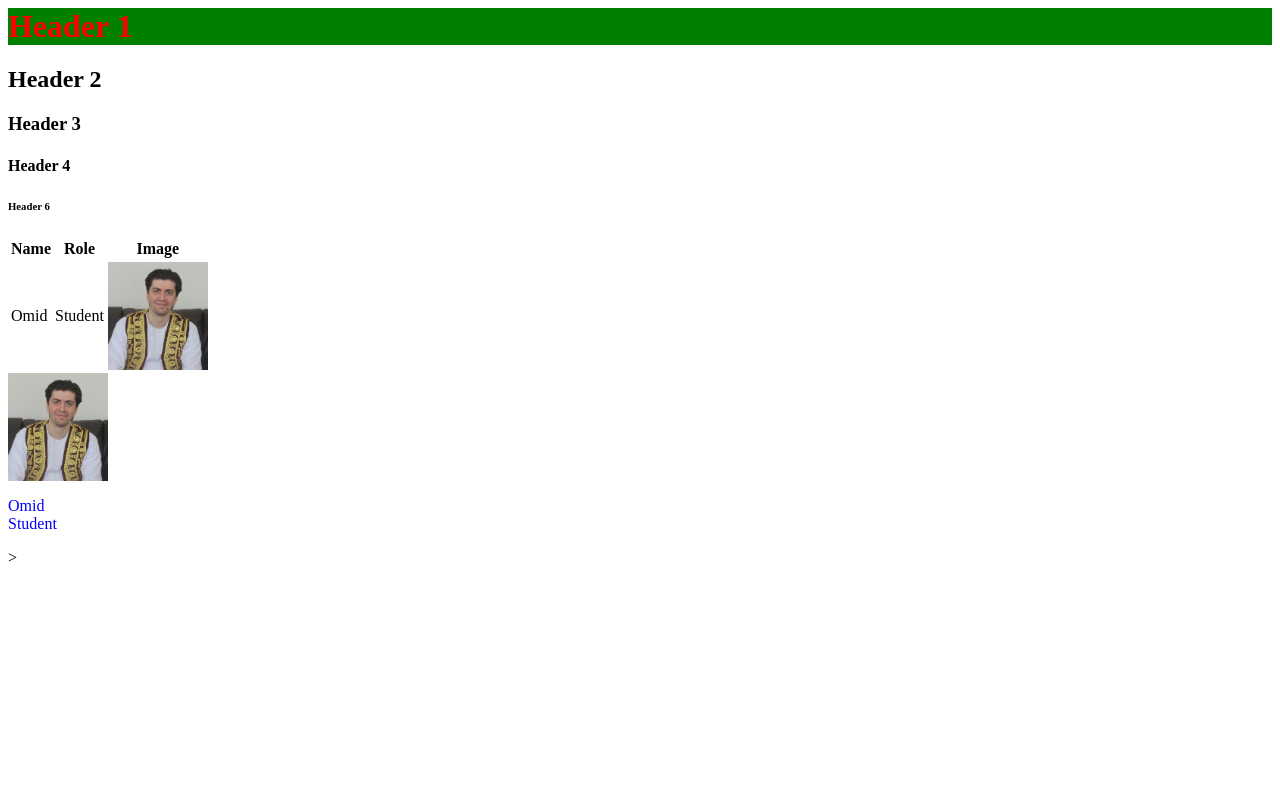
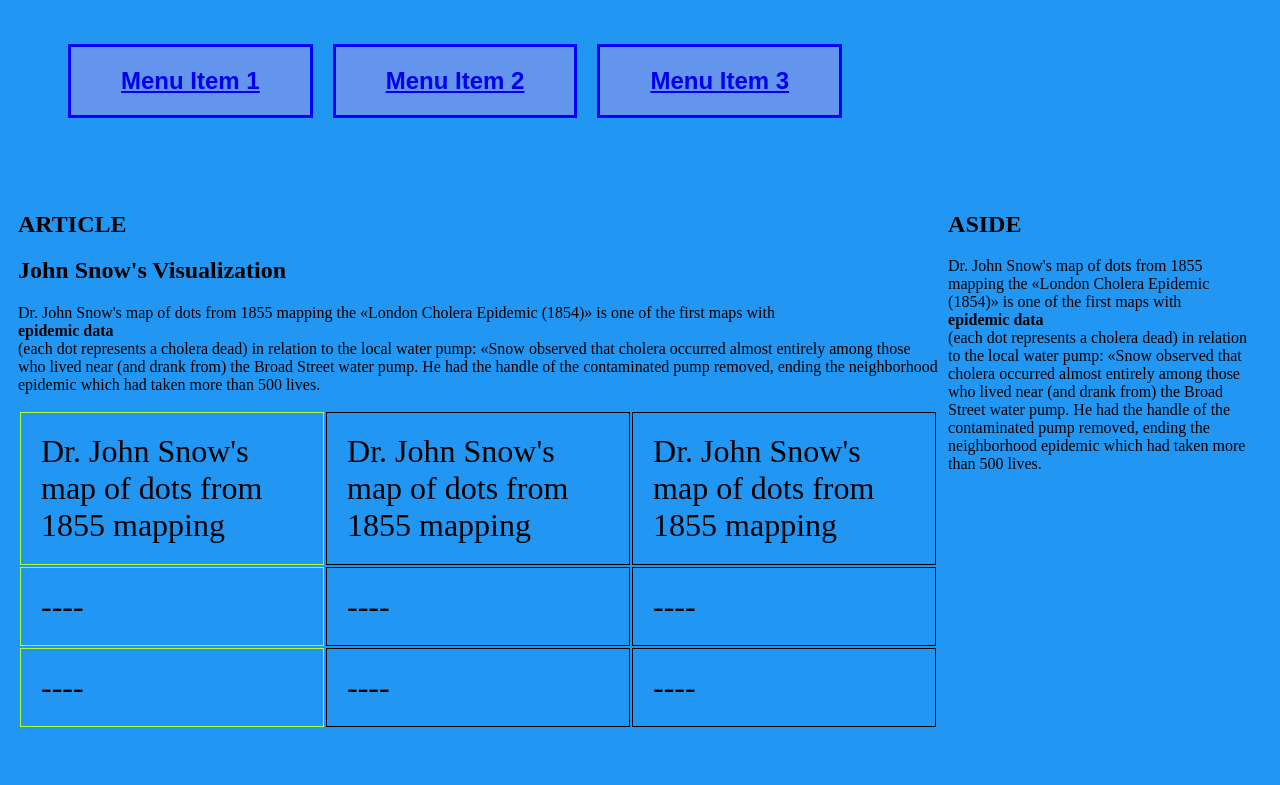
Before and after one commit to RoshanOmid/snowman, a plain HTML site: page index.html in a window 1280 px wide. Drawn offline with Linux system fonts and the light colour scheme.

Commit message:
updates + new pages

```diff
--- a/index.html
+++ b/index.html
@@ -7,20 +7,33 @@
     <link rel="stylesheet" href="style.css">
 
     </head>
+
+    <body>
+
+        <nav>
+            <ol id="menu">
+                <li> <a href="index.html">Menu Item 1</a> </li>
+                <li><a href="second.html">Menu Item 2</a></li>
+                <li><a href="third.html">Menu Item 3</a></li>
+            </ol>
+            <!-- for unordered lists you can use <ul></ul>-->
+        </nav>
+
+        <article>
+            <h2>ARTICLE</h2>
+            <h1 class="jumbo" id="key-visual"> John Snow's Visualization </h1>
+            <p>Dr. John Snow's map of dots from 1855 mapping the «London Cholera Epidemic (1854)» is one of the first maps with <b>epidemic data</b> (each dot represents a cholera dead) in relation to the local water pump: «Snow observed that cholera occurred almost entirely among those who lived near (and drank from) the Broad Street water pump. He had the handle of the contaminated pump removed, ending the neighborhood epidemic which had taken more than 500 lives.</p>
+            <!-- <img src="images/SnowMap_Points.png" /> -->
+
             <!--
-    <body>
-        <h1>John Snow's Visualization</h1>
-        <p>The 18th–19th centuries brought industrialization and large-scale population migration into cities of Europe including London. One result of this demographic shift was overcrowding in poor housing, served by inadequate or nonexistent public water supplies and waste-disposal systems. In London, the introduction of sewers and flushing toilets...</p>
-        <img src="images/SnowMap_Points.png" />
-    </body>
-    -->
             <h1 class="jumbo" id="key-visual"> Header 1</h1>
-        <h2>Header 2</h2>
-        <h3>Header 3</h3>
+            <h2><a href="https://www.google.com">Google</a></h2>
+            <h3><a href="mailto://omidbroshan@gmail.com">Email Me</a></h3>
             <h4>Header 4</h4>
             <h6>Header 6</h6>
+            -->
 
-        <table>
+            <!--<table>
                 <tr>
                     <th>Name</th>
                     <th>Role</th>
@@ -29,10 +42,11 @@
                 <tr>
                     <td>Omid</td>
                     <td>Student</td>
-                <td><img src='images/Omid.jpg' width="100"></td>
+                    <td><img src='images/Omid.jpg' width="50"></td>
                 </tr>
-        </table>
-
+            </table
+            -->
+            <!--
             <div>
                 <img src='images/Omid.jpg' width="100">
                 <p>
@@ -40,6 +54,32 @@
                 Student
                 </p>>
             </div>
+            -->
 
+            <table>
+                <tr>
+                    <td class="first">Dr. John Snow's map of dots from 1855 mapping</td>
+                    <td>Dr. John Snow's map of dots from 1855 mapping</td>
+                    <td>Dr. John Snow's map of dots from 1855 mapping</td>
+                </tr>
+                <tr>
+                    <td class="first">----</td>
+                    <td>----</td>
+                    <td>----</td>
+                </tr>
+                <tr>
+                    <td class="first">----</td>
+                    <td>----</td>
+                    <td>----</td>
+                </tr>
+            </table>
 
+        </article>
+
+        <aside>
+            <h2>ASIDE</h2>
+            <p>Dr. John Snow's map of dots from 1855 mapping the «London Cholera Epidemic (1854)» is one of the first maps with <b>epidemic data</b> (each dot represents a cholera dead) in relation to the local water pump: «Snow observed that cholera occurred almost entirely among those who lived near (and drank from) the Broad Street water pump. He had the handle of the contaminated pump removed, ending the neighborhood epidemic which had taken more than 500 lives.</p>
+        </aside>
+
+    </body>
 </html>
--- a/style.css
+++ b/style.css
@@ -1,6 +1,59 @@
-h1.jumbo {color:red;}
-p {color:blue;}
+body{
+    display:grid;
+    grid-template-areas:
+        'nav nav nav'
+        'article article aside';
 
-h1#key-visual {
-background: green;
+    gap: 10px;
+    background-color: #2196F3;
+    padding: 10px;
 }
+
+
+nav {
+    grid-area: nav;
+}
+
+article {
+    grid-area: article;
+    clear: left;
+}
+
+aside{
+    grid-area: aside;
+}
+
+nav ol#menu li {
+    display: block;
+    float: left;
+    border: 3px solid blue;
+    background-color: cornflowerblue;
+    font-family: Arial, Helvetica, sans-serif;
+    font-size: 24px;
+    font-weight: bold;
+    color: white;
+    padding: 20 50px;
+    margin: 10px;
+}
+
+nav ol#menu li:hover {
+    background-color: grey;
+}
+
+/*each box consists of a margin, border, and padding.
+- padding is distance b/w content and border
+- margin is distance between the elements*/
+table {
+    margin: 0px;
+    font-size: 32px;
+}
+td {
+    padding: 20px;
+    border: 1px solid black;
+}
+td.first {
+    border-color: greenyellow;
+}
+b {
+    display: block;
+}
```
Also changed, not shown: second.html (added, +85 -0 lines), third.html (added, +85 -0 lines). Lines whose indentation alone changed are shown as unchanged.
